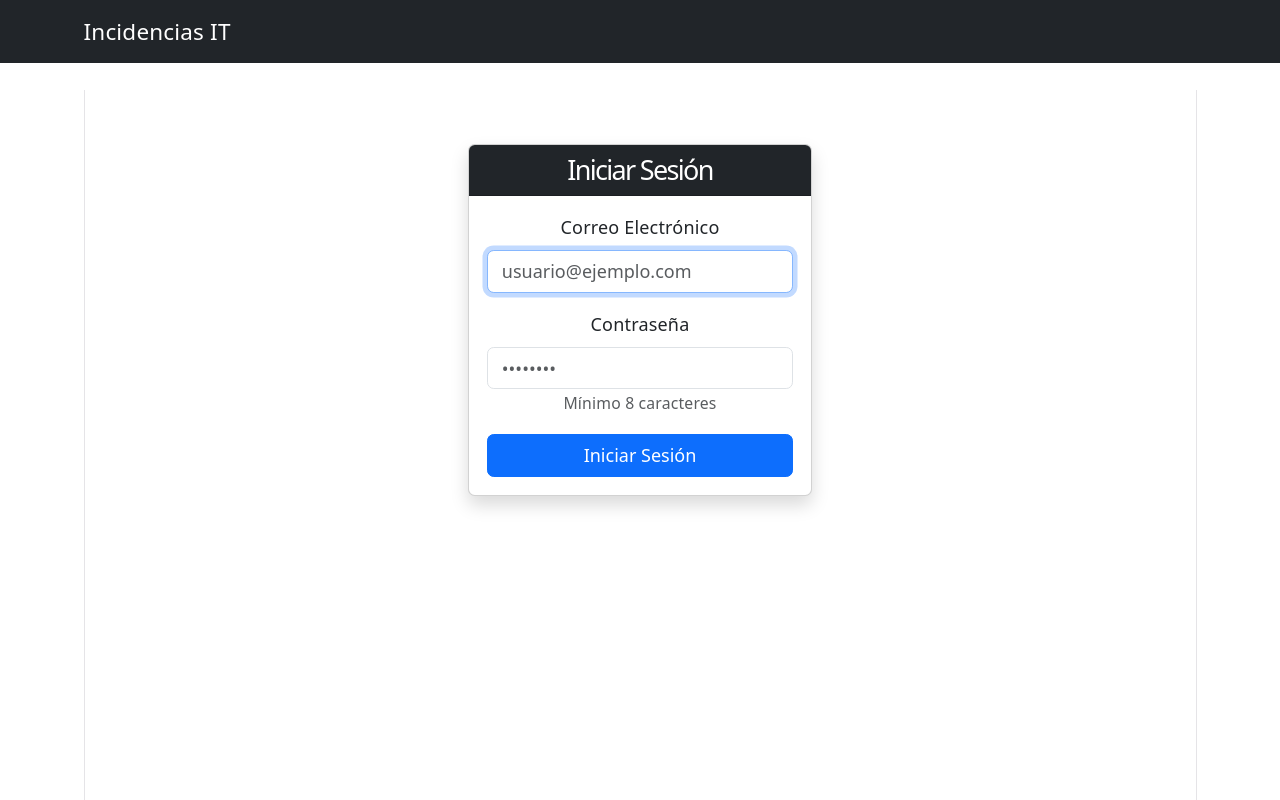
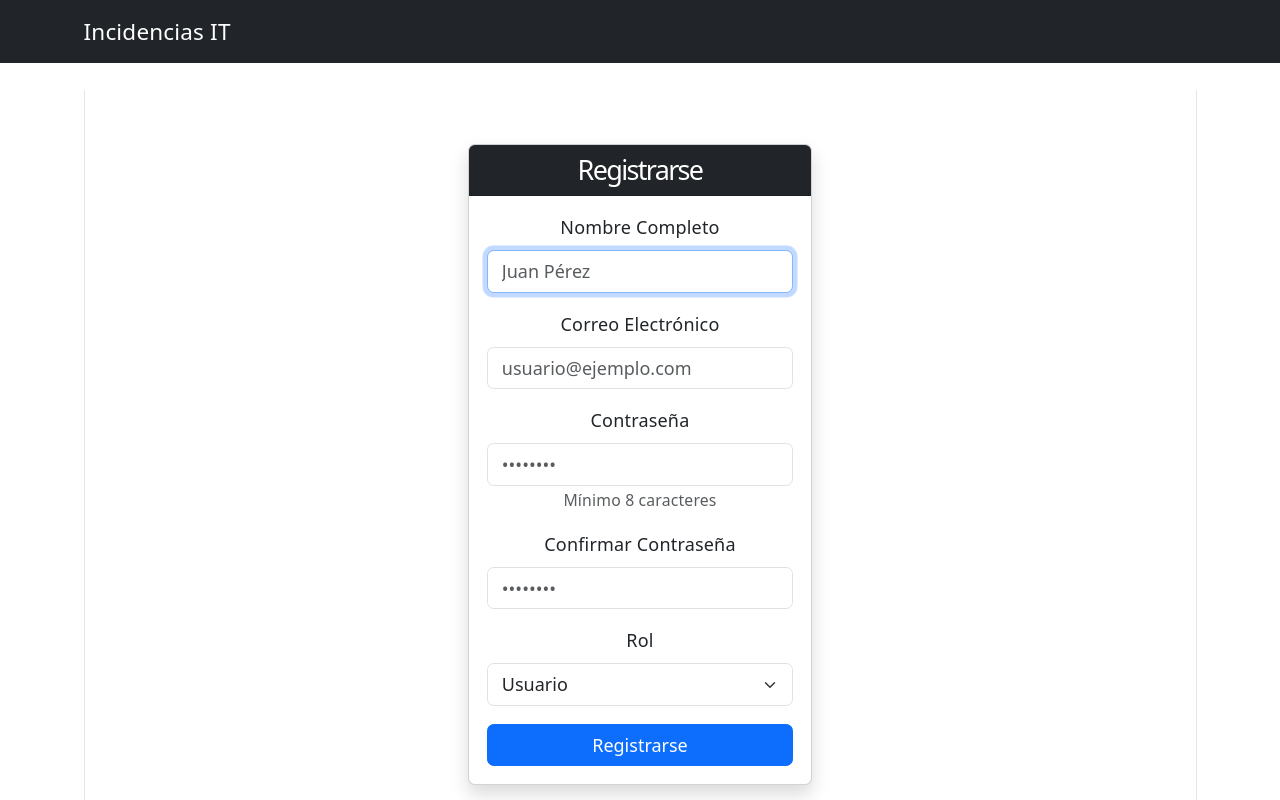
Before and after one commit to oskar089/Incidencias-it, a React (Vite) app in the folder frontend/: page /register in a window 1280 px wide. Before the commit this address led to /login. Shown: the top 800 px of the page. Built offline with nearby package versions, Linux system fonts and the light colour scheme; no server answers.

Commit message:
feat: Add registration component and link in login
- Create Register.jsx with form validation
- Add /register route as PublicRoute
- Update Login.jsx with registration link and success message

```diff
--- a/frontend/src/components/Login.jsx
+++ b/frontend/src/components/Login.jsx
@@ -1,5 +1,5 @@
-import { useState } from 'react';
-import { useNavigate } from 'react-router-dom';
+import { useState, useEffect } from 'react';
+import { useNavigate, Link, useLocation } from 'react-router-dom';
 import { useAuth } from '../context/AuthContext';
 import { performLogin } from '../actions/authActions';
 import appDispatcher, { ACTION_TYPES } from '../appDispatcher';
@@ -8,9 +8,20 @@ export default function Login() {
   const [email, setEmail] = useState('');
   const [password, setPassword] = useState('');
   const [error, setError] = useState('');
+  const [success, setSuccess] = useState('');
   const [loading, setLoading] = useState(false);
   const { login } = useAuth();
   const navigate = useNavigate();
+  const location = useLocation();
+
+  // Check for success message from registration
+  useEffect(() => {
+    if (location.state?.message) {
+      setSuccess(location.state.message);
+      // Clear the location state to avoid persisting the message
+      navigate(location.pathname, { replace: true, state: {} });
+    }
+  }, [location]);
 
   const validateForm = () => {
     if (!email.trim()) {
@@ -77,6 +88,11 @@ export default function Login() {
               <h1 className="h4 mb-0">Iniciar Sesión</h1>
             </header>
             <div className="card-body">
+              {success && (
+                <div className="alert alert-success" role="alert">
+                  {success}
+                </div>
+              )}
               {error && (
                 <div className="alert alert-danger" role="alert">
                   {error}
@@ -129,9 +145,17 @@ export default function Login() {
                     'Iniciar Sesión'
                   )}
                 </button>
-              </form>
-            </div>
-          </article>
+               </form>
+               <div className="text-center mt-3">
+                 <small>
+                   ¿No tenés cuenta?{' '}
+                   <Link to="/register" className="text-decoration-none">
+                     Registrate aquí
+                   </Link>
+                 </small>
+               </div>
+             </div>
+           </article>
         </div>
       </div>
     </section>
--- /dev/null
+++ b/frontend/src/components/Register.jsx
@@ -0,0 +1,214 @@
+import { useState } from 'react';
+import { useNavigate, Link } from 'react-router-dom';
+import { authAPI } from '../services/api';
+
+export default function Register() {
+  const [formData, setFormData] = useState({
+    nombre: '',
+    email: '',
+    password: '',
+    confirmPassword: '',
+    role: 'user',
+  });
+  const [error, setError] = useState('');
+  const [loading, setLoading] = useState(false);
+  const navigate = useNavigate();
+
+  const { nombre, email, password, confirmPassword, role } = formData;
+
+  const handleChange = (e) => {
+    const { name, value } = e.target;
+    setFormData((prev) => ({
+      ...prev,
+      [name]: value,
+    }));
+  };
+
+  const validateForm = () => {
+    if (!nombre.trim()) {
+      setError('El nombre es requerido');
+      return false;
+    }
+    if (!email.trim()) {
+      setError('El correo electrónico es requerido');
+      return false;
+    }
+    if (!/^[^\s@]+@[^\s@]+\.[^\s@]+$/.test(email)) {
+      setError('Ingrese un correo electrónico válido');
+      return false;
+    }
+    if (!password) {
+      setError('La contraseña es requerida');
+      return false;
+    }
+    if (password.length < 8) {
+      setError('La contraseña debe tener al menos 8 caracteres');
+      return false;
+    }
+    if (password !== confirmPassword) {
+      setError('Las contraseñas no coinciden');
+      return false;
+    }
+    return true;
+  };
+
+  const handleSubmit = async (e) => {
+    e.preventDefault();
+    setError('');
+
+    if (!validateForm()) {
+      return;
+    }
+
+    setLoading(true);
+
+    try {
+      const response = await authAPI.register({
+        nombre,
+        email,
+        password,
+        role,
+      });
+
+      if (response.status === 201) {
+        navigate('/login', {
+          state: { message: 'Registro exitoso. Por favor inicia sesión.' },
+        });
+      }
+    } catch (err) {
+      if (err.response?.status === 409) {
+        setError('El correo electrónico ya está registrado');
+      } else if (err.response?.data?.error) {
+        setError(err.response.data.error);
+      } else {
+        setError('Error de conexión. Intente nuevamente.');
+      }
+      console.error('Register error:', err);
+    } finally {
+      setLoading(false);
+    }
+  };
+
+  return (
+    <section className="container mt-5" aria-label="Formulario de registro">
+      <div className="row justify-content-center">
+        <div className="col-md-6 col-lg-4">
+          <article className="card shadow">
+            <header className="card-header bg-dark text-white text-center">
+              <h1 className="h4 mb-0">Registrarse</h1>
+            </header>
+            <div className="card-body">
+              {error && (
+                <div className="alert alert-danger" role="alert">
+                  {error}
+                </div>
+              )}
+              <form onSubmit={handleSubmit} noValidate>
+                <div className="mb-3">
+                  <label htmlFor="nombre" className="form-label">
+                    Nombre Completo
+                  </label>
+                  <input
+                    type="text"
+                    className="form-control"
+                    id="nombre"
+                    name="nombre"
+                    value={nombre}
+                    onChange={handleChange}
+                    placeholder="Juan Pérez"
+                    required
+                    autoFocus
+                  />
+                </div>
+                <div className="mb-3">
+                  <label htmlFor="email" className="form-label">
+                    Correo Electrónico
+                  </label>
+                  <input
+                    type="email"
+                    className="form-control"
+                    id="email"
+                    name="email"
+                    value={email}
+                    onChange={handleChange}
+                    placeholder="usuario@ejemplo.com"
+                    required
+                  />
+                </div>
+                <div className="mb-3">
+                  <label htmlFor="password" className="form-label">
+                    Contraseña
+                  </label>
+                  <input
+                    type="password"
+                    className="form-control"
+                    id="password"
+                    name="password"
+                    value={password}
+                    onChange={handleChange}
+                    placeholder="••••••••"
+                    required
+                    minLength={8}
+                  />
+                  <small className="form-text text-muted">
+                    Mínimo 8 caracteres
+                  </small>
+                </div>
+                <div className="mb-3">
+                  <label htmlFor="confirmPassword" className="form-label">
+                    Confirmar Contraseña
+                  </label>
+                  <input
+                    type="password"
+                    className="form-control"
+                    id="confirmPassword"
+                    name="confirmPassword"
+                    value={confirmPassword}
+                    onChange={handleChange}
+                    placeholder="••••••••"
+                    required
+                  />
+                </div>
+                <div className="mb-3">
+                  <label htmlFor="role" className="form-label">
+                    Rol
+                  </label>
+                  <select
+                    className="form-select"
+                    id="role"
+                    name="role"
+                    value={role}
+                    onChange={handleChange}
+                    required
+                  >
+                    <option value="user">Usuario</option>
+                    <option value="technician">Técnico</option>
+                    <option value="admin">Administrador</option>
+                  </select>
+                </div>
+                <button
+                  type="submit"
+                  className="btn btn-primary w-100"
+                  disabled={loading}
+                >
+                  {loading ? (
+                    <>
+                      <span
+                        className="spinner-border spinner-border-sm me-2"
+                        role="status"
+                        aria-hidden="true"
+                      ></span>
+                      Registrando...
+                    </>
+                  ) : (
+                    'Registrarse'
+                  )}
+                </button>
+              </form>
+            </div>
+          </article>
+        </div>
+      </div>
+    </section>
+  );
+}
--- a/frontend/src/routes.jsx
+++ b/frontend/src/routes.jsx
@@ -1,6 +1,7 @@
 import { Routes, Route, Navigate } from 'react-router-dom';
 import { useAuth } from './context/AuthContext';
 import Login from './components/Login';
+import Register from './components/Register';
 import Dashboard from './components/Dashboard';
 import IncidentList from './components/IncidentList';
 import IncidentDetail from './components/IncidentDetail';
@@ -59,6 +60,14 @@ export default function AppRoutes() {
         }
       />
       <Route
+        path="/register"
+        element={
+          <PublicRoute>
+            <Register />
+          </PublicRoute>
+        }
+      />
+      <Route
         path="/dashboard"
         element={
           <ProtectedRoute>
```
